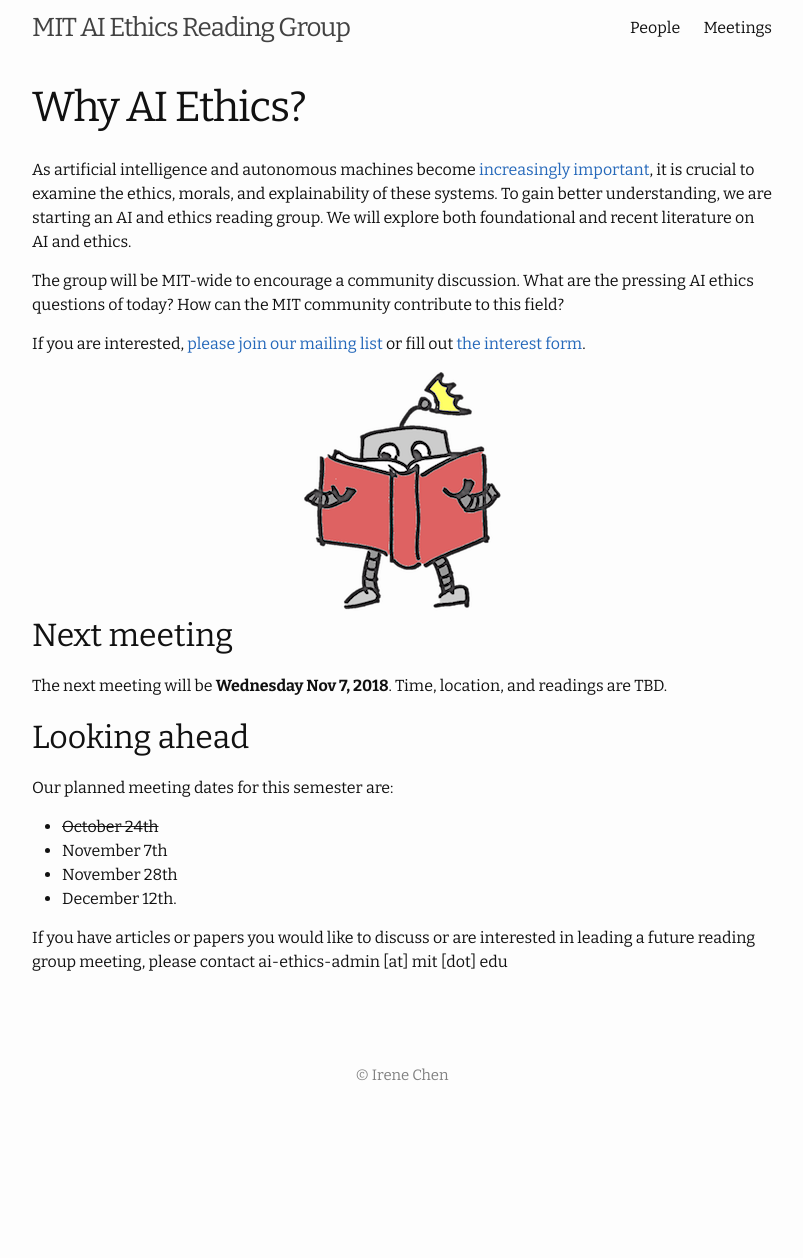
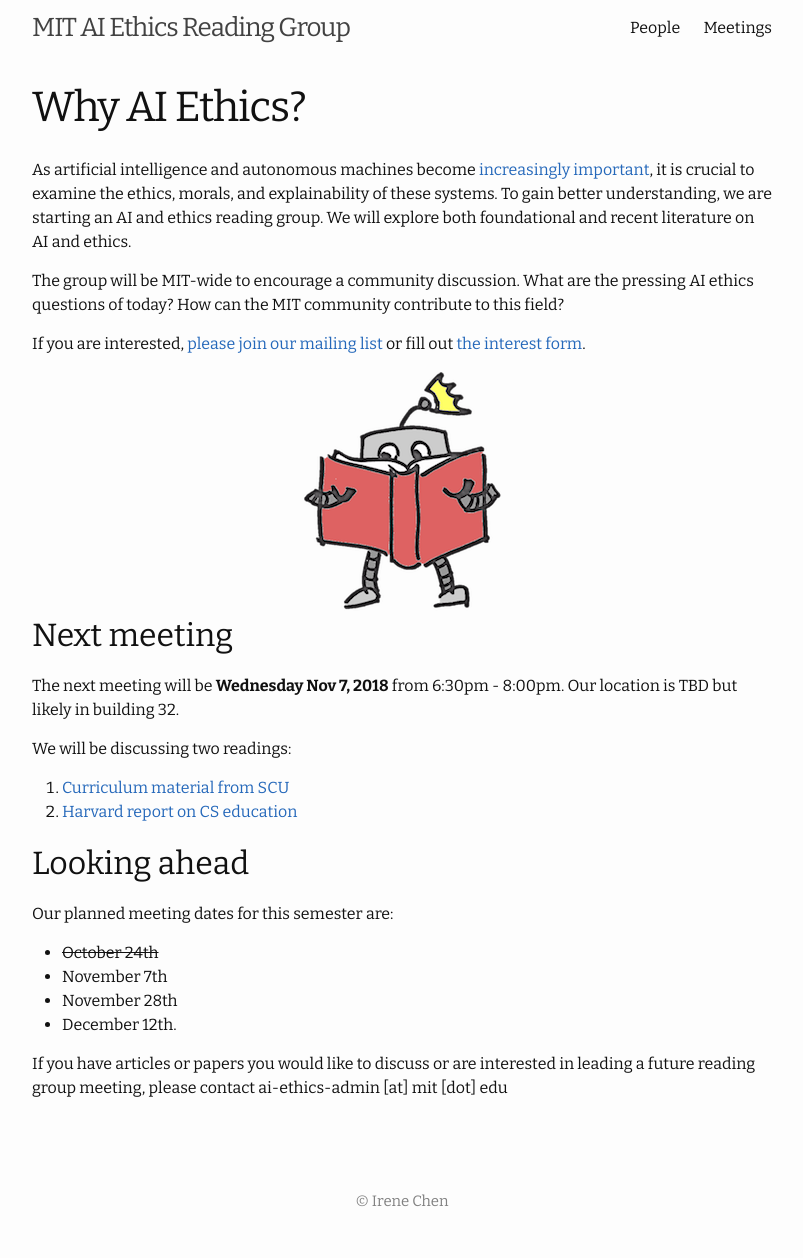
Before and after one commit to mitaiethics/mitaiethics.github.io, a Jekyll site: the page built from info.md, in a window 1280 px wide. Shown: the whole page, without its empty margins (238-1041 px from the left). Built offline with Jekyll 4.4.1, drawn with Linux system fonts in a browser that asks for light colours; before the commit the page ends 1132 px from its top, so only the background shows below that.

Commit message:
Add 11-7 reading group info

```diff
--- a/info.md
+++ b/info.md
@@ -18,7 +18,12 @@ If you are interested, [please join our mailing list](https://groups.mit.edu/web
 
 ## Next meeting
 
-The next meeting will be **Wednesday Nov 7, 2018**. Time, location, and readings are TBD.
+The next meeting will be **Wednesday Nov 7, 2018** from 6:30pm - 8:00pm. Our location is TBD but likely in building 32.
+
+We will be discussing two readings:
+ 1. [Curriculum material from SCU](https://www.scu.edu/media/ethics-center/technology-ethics/IntroToDataEthics.pdf)
+ 2. [Harvard report on CS education](https://arxiv.org/pdf/1808.05686.pdf)
+
 
 ## Looking ahead
 
```
Also changed, not shown: 2 other files.
